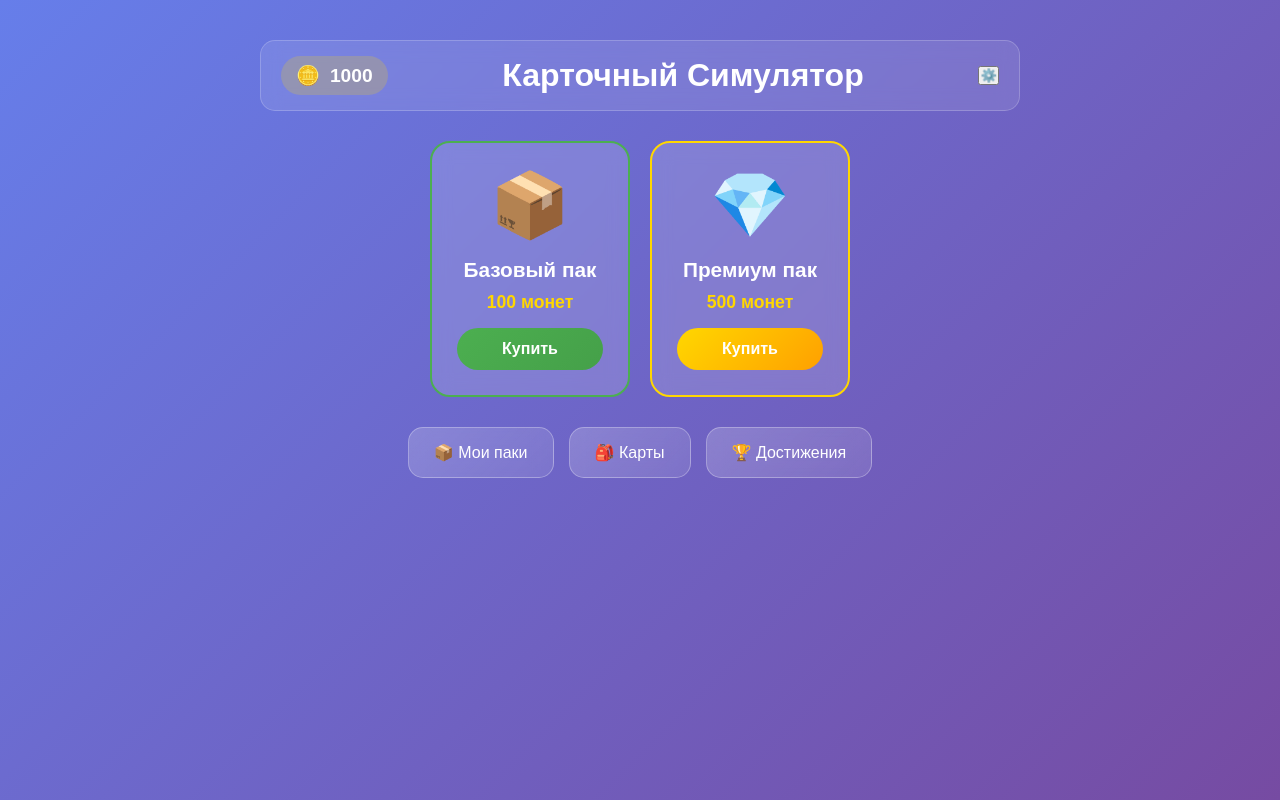
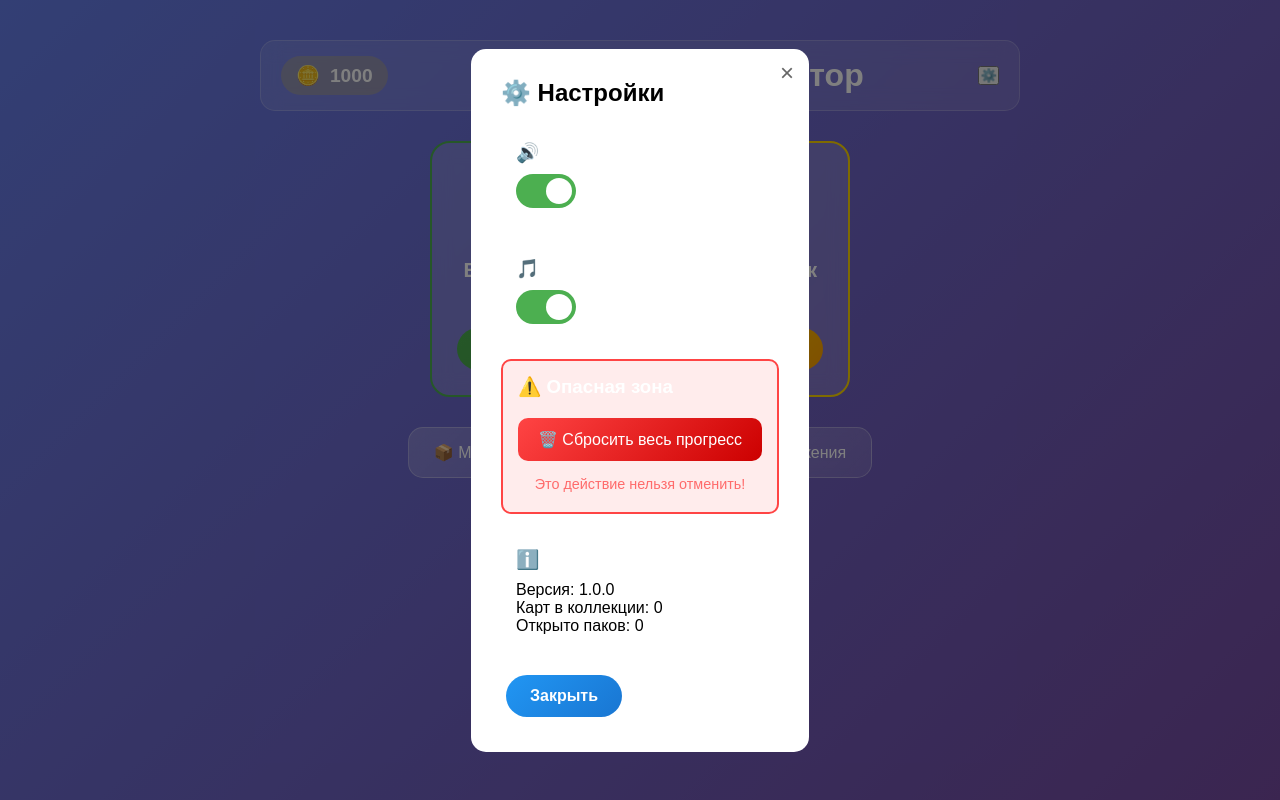
Before and after one commit to HENTRI-alt/Cube_CARD, a plain HTML site: page index.html in a window 1280 px wide. Both pictures are taken after a click on the button "⚙️". Drawn offline with Linux system fonts and the light colour scheme.

Commit message:
Add settings modal with reset progress button, sound toggles, and game statistics

```diff
--- a/css/style.css
+++ b/css/style.css
@@ -473,6 +473,116 @@ body {
     display: none !important;
 }
 
+/* Настройки */
+.settings-content {
+    max-width: 500px;
+    text-align: left;
+}
+
+.settings-section {
+    margin: 20px 0;
+    padding: 15px;
+    background: rgba(255,255,255,0.05);
+    border-radius: 10px;
+}
+
+.settings-section h3 {
+    margin-bottom: 10px;
+    color: #fff;
+}
+
+.danger-zone {
+    border: 2px solid #ff4444;
+    background: rgba(255, 68, 68, 0.1);
+}
+
+.danger-btn {
+    background: linear-gradient(135deg, #ff4444, #cc0000);
+    color: white;
+    border: none;
+    padding: 12px 20px;
+    border-radius: 10px;
+    cursor: pointer;
+    font-size: 1em;
+    width: 100%;
+    transition: all 0.3s ease;
+    margin: 10px 0;
+}
+
+.danger-btn:hover {
+    background: linear-gradient(135deg, #cc0000, #990000);
+    transform: scale(1.02);
+}
+
+.warning-text {
+    color: #ff6b6b;
+    font-size: 0.9em;
+    text-align: center;
+    margin: 5px 0;
+}
+
+/* Переключатели */
+.switch {
+    position: relative;
+    display: inline-block;
+    width: 60px;
+    height: 34px;
+}
+
+.switch input {
+    opacity: 0;
+    width: 0;
+    height: 0;
+}
+
+.slider {
+    position: absolute;
+    cursor: pointer;
+    top: 0;
+    left: 0;
+    right: 0;
+    bottom: 0;
+    background-color: #ccc;
+    transition: .4s;
+    border-radius: 34px;
+}
+
+.slider:before {
+    position: absolute;
+    content: "";
+    height: 26px;
+    width: 26px;
+    left: 4px;
+    bottom: 4px;
+    background-color: white;
+    transition: .4s;
+    border-radius: 50%;
+}
+
+input:checked + .slider {
+    background-color: #4CAF50;
+}
+
+input:checked + .slider:before {
+    transform: translateX(26px);
+}
+
+/* Подтверждение */
+.confirm-content {
+    max-width: 400px;
+    text-align: center;
+}
+
+.confirm-buttons {
+    display: flex;
+    gap: 10px;
+    margin-top: 20px;
+}
+
+.confirm-buttons button {
+    flex: 1;
+}
+
 /* Редкости */
 .common .card-rarity { background: #b0b0b0; color: white; }
 .rare .card-rarity { background: #0070dd; color: white; }
@@ -502,4 +612,8 @@ body {
     .packs-grid {
         grid-template-columns: 1fr;
     }
+
+    .confirm-buttons {
+        flex-direction: column;
+    }
 }
--- a/index.html
+++ b/index.html
@@ -16,7 +16,7 @@
                 <span id="coins">1000</span>
             </div>
             <h1>Карточный Симулятор</h1>
-            <button id="settings-btn">⚙️</button>
+            <button id="settings-btn" onclick="showSettings()">⚙️</button>
         </header>
 
         <!-- Основные экраны -->
@@ -87,11 +87,65 @@
         </main>
     </div>
 
-    <!-- Модальные окна -->
+    <!-- Модальное окно уведомлений -->
     <div id="modal" class="modal hidden">
         <div class="modal-content">
             <span class="close" onclick="closeModal()">&times;</span>
             <div id="modal-text"></div>
+        </div>
+    </div>
+
+    <!-- Модальное окно настроек -->
+    <div id="settings-modal" class="modal hidden">
+        <div class="modal-content settings-content">
+            <span class="close" onclick="closeSettings()">&times;</span>
+            <h2>⚙️ Настройки</h2>
+
+            <div class="settings-section">
+                <h3>🔊 Звук</h3>
+                <label class="switch">
+                    <input type="checkbox" id="sound-toggle" checked>
+                    <span class="slider"></span>
+                </label>
+            </div>
+
+            <div class="settings-section">
+                <h3>🎵 Музыка</h3>
+                <label class="switch">
+                    <input type="checkbox" id="music-toggle" checked>
+                    <span class="slider"></span>
+                </label>
+            </div>
+
+            <div class="settings-section danger-zone">
+                <h3>⚠️ Опасная зона</h3>
+                <button id="reset-progress-btn" class="danger-btn" onclick="resetProgress()">
+                    🗑️ Сбросить весь прогресс
+                </button>
+                <p class="warning-text">Это действие нельзя отменить!</p>
+            </div>
+
+            <div class="settings-section">
+                <h3>ℹ️ Информация</h3>
+                <p>Версия: 1.0.0</p>
+                <p>Карт в коллекции: <span id="total-cards">0</span></p>
+                <p>Открыто паков: <span id="total-packs">0</span></p>
+            </div>
+
+            <button class="action-btn" onclick="closeSettings()">Закрыть</button>
+        </div>
+    </div>
+
+    <!-- Подтверждение сброса -->
+    <div id="confirm-reset-modal" class="modal hidden">
+        <div class="modal-content confirm-content">
+            <h2>⚠️ Подтверждение</h2>
+            <p>Вы точно хотите сбросить весь прогресс?</p>
+            <p class="warning-text">Это удалит все карты, паки и монеты!</p>
+            <div class="confirm-buttons">
+                <button class="danger-btn" onclick="confirmReset()">Да, сбросить</button>
+                <button class="action-btn" onclick="cancelReset()">Отмена</button>
+            </div>
         </div>
     </div>
 
@@ -100,6 +154,7 @@
     <script src="js/inventory.js"></script>
     <script src="js/packs.js"></script>
     <script src="js/ui.js"></script>
+    <script src="js/settings.js"></script>
     <script src="js/game.js"></script>
 </body>
 </html>
--- a/js/game.js
+++ b/js/game.js
@@ -131,3 +131,21 @@ window.refreshUI = function() {
     updatePacksDisplay();
     console.log("UI refreshed");
 };
+function initGame() {
+    console.log("=== GAME INITIALIZATION ===");
+
+    // Загружаем сохранение
+    const gameState = loadGame();
+    console.log("Game state loaded:", gameState);
+
+    // Инициализируем UI
+    initUI();
+
+    // Инициализируем настройки
+    initSettings();
+
+    // Обновляем отображение паков
+    updatePacksDisplay();
+
+    console.log("=== GAME READY ===");
+}
--- /dev/null
+++ b/js/settings.js
@@ -0,0 +1,147 @@
+// Система настроек
+console.log("Settings.js loaded!");
+
+// Показать настройки
+window.showSettings = function() {
+    console.log("Showing settings");
+    const settingsModal = document.getElementById('settings-modal');
+    const soundToggle = document.getElementById('sound-toggle');
+    const musicToggle = document.getElementById('music-toggle');
+
+    if (settingsModal && soundToggle && musicToggle) {
+        // Загружаем текущие настройки
+        const gameState = loadGame();
+
+        // Устанавливаем переключатели
+        soundToggle.checked = gameState.settings.sound;
+        musicToggle.checked = gameState.settings.music;
+
+        // Обновляем статистику
+        updateSettingsStats();
+
+        // Показываем модальное окно
+        settingsModal.classList.remove('hidden');
+        settingsModal.classList.add('fade-in');
+    }
+}
+
+// Закрыть настройки
+window.closeSettings = function() {
+    console.log("Closing settings");
+    const settingsModal = document.getElementById('settings-modal');
+    if (settingsModal) {
+        settingsModal.classList.add('hidden');
+    }
+}
+
+// Обновить статистику в настройках
+window.updateSettingsStats = function() {
+    const gameState = loadGame();
+    const totalCards = document.getElementById('total-cards');
+    const totalPacks = document.getElementById('total-packs');
+
+    if (totalCards) {
+        totalCards.textContent = gameState.inventory.length;
+    }
+
+    if (totalPacks) {
+        totalPacks.textContent = gameState.stats.packsOpened;
+    }
+}
+
+// Сброс прогресса
+window.resetProgress = function() {
+    console.log("Reset progress requested");
+    const confirmModal = document.getElementById('confirm-reset-modal');
+    if (confirmModal) {
+        confirmModal.classList.remove('hidden');
+        confirmModal.classList.add('fade-in');
+    }
+}
+
+// Подтверждение сброса
+window.confirmReset = function() {
+    console.log("Resetting progress...");
+
+    // Сбрасываем игру
+    resetGame();
+
+    // Закрываем модальные окна
+    closeSettings();
+    const confirmModal = document.getElementById('confirm-reset-modal');
+    if (confirmModal) {
+        confirmModal.classList.add('hidden');
+    }
+
+    // Показываем сообщение
+    showModal('✅ Прогресс сброшен! Игра перезагружается...');
+
+    // Перезагружаем страницу
+    setTimeout(() => {
+        location.reload();
+    }, 2000);
+}
+
+// Отмена сброса
+window.cancelReset = function() {
+    console.log("Reset cancelled");
+    const confirmModal = document.getElementById('confirm-reset-modal');
+    if (confirmModal) {
+        confirmModal.classList.add('hidden');
+    }
+}
+
+// Сохранение настроек звука
+window.saveSoundSettings = function() {
+    const soundToggle = document.getElementById('sound-toggle');
+    const musicToggle = document.getElementById('music-toggle');
+
+    if (soundToggle && musicToggle) {
+        const gameState = loadGame();
+        gameState.settings.sound = soundToggle.checked;
+        gameState.settings.music = musicToggle.checked;
+        saveGame(gameState);
+        console.log("Sound settings saved:", gameState.settings);
+    }
+}
+
+// Инициализация настроек
+window.initSettings = function() {
+    console.log("Initializing settings...");
+
+    // Назначаем обработчики для переключателей
+    const soundToggle = document.getElementById('sound-toggle');
+    const musicToggle = document.getElementById('music-toggle');
+
+    if (soundToggle) {
+        soundToggle.addEventListener('change', saveSoundSettings);
+    }
+
+    if (musicToggle) {
+        musicToggle.addEventListener('change', saveSoundSettings);
+    }
+
+    // Закрытие по клику вне окна
+    document.addEventListener('click', function(event) {
+        const settingsModal = document.getElementById('settings-modal');
+        const confirmModal = document.getElementById('confirm-reset-modal');
+
+        if (event.target === settingsModal) {
+            closeSettings();
+        }
+
+        if (event.target === confirmModal) {
+            cancelReset();
+        }
+    });
+
+    // Закрытие по ESC
+    document.addEventListener('keydown', function(event) {
+        if (event.key === 'Escape') {
+            closeSettings();
+            cancelReset();
+        }
+    });
+
+    console.log("Settings initialized");
+}
```
